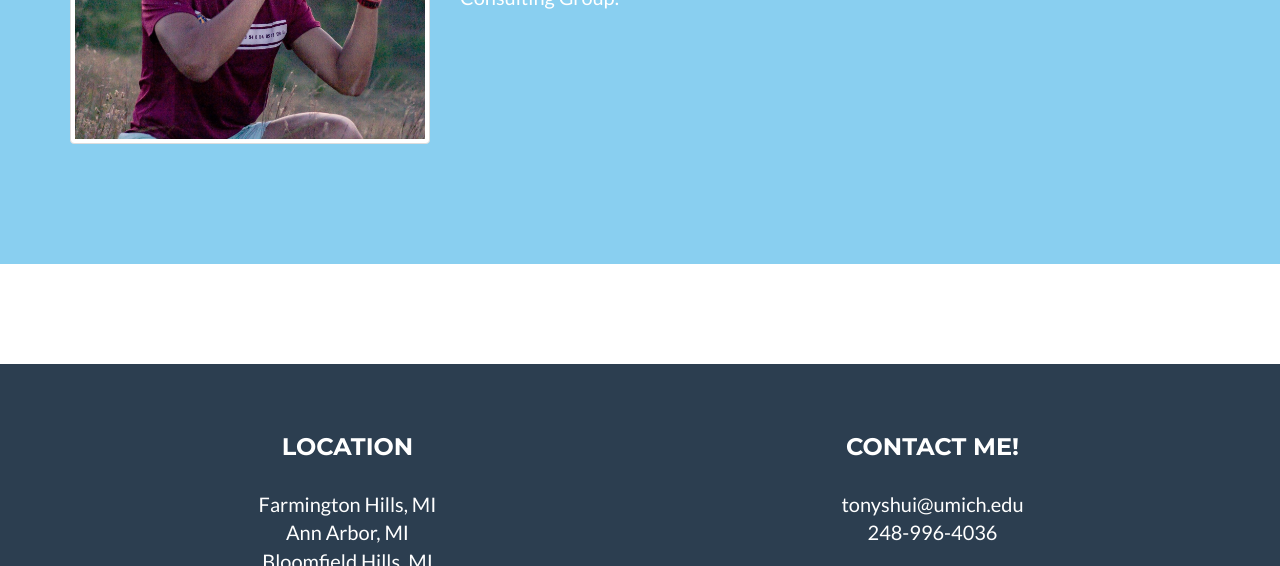
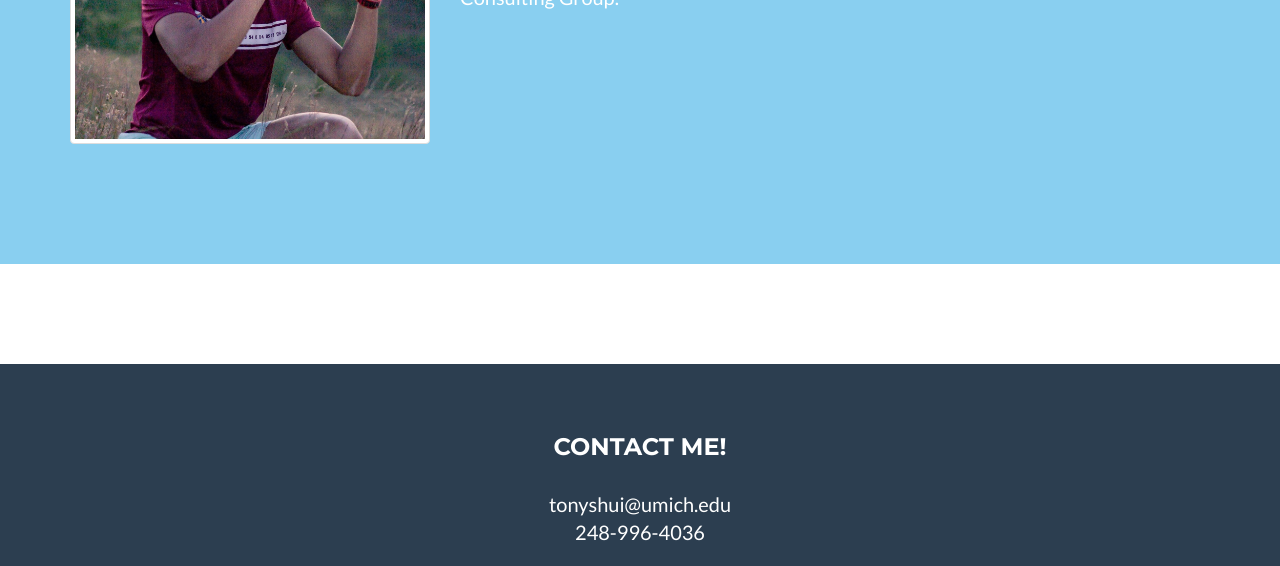
Before and after one commit to tonyshui/old_website, a website: page index.html in a window 1280 px wide. Shown: the part 1709-2275 px from the top of the page. Drawn offline with nearby package versions, Linux system fonts and the light colour scheme.

Commit message:
remove location

```diff
--- a/index.html
+++ b/index.html
@@ -193,13 +193,7 @@
             <div class="footer-above">
                 <div class="container">
                     <div class="row">
-                        <div class="footer-col col-md-6">
-                            <h3>Location</h3>
-                            <p>Farmington Hills, MI
-                                <br>Ann Arbor, MI
-                                <br>Bloomfield Hills, MI</p>
-                        </div>
-                        <div class="footer-col col-md-6">
+                        <div class="footer-col col-md-12">
                             <h3>Contact Me!</h3>
                             <p>tonyshui@umich.edu
                                 <br> 248-996-4036</p>
```
